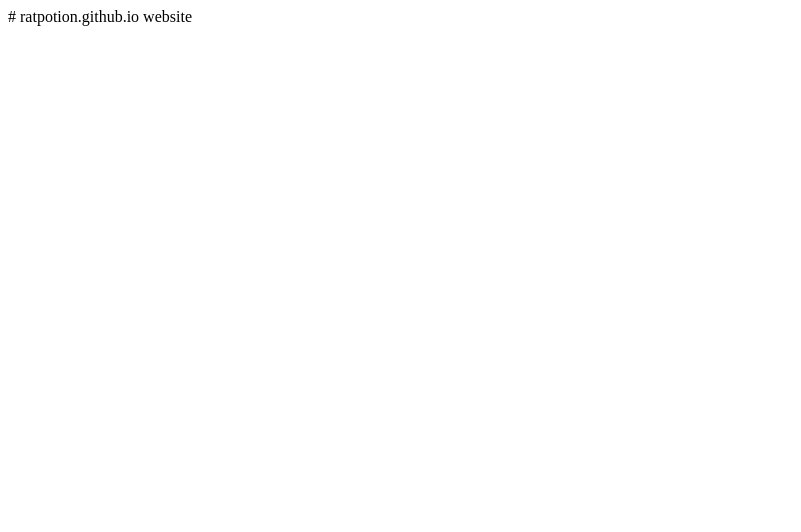
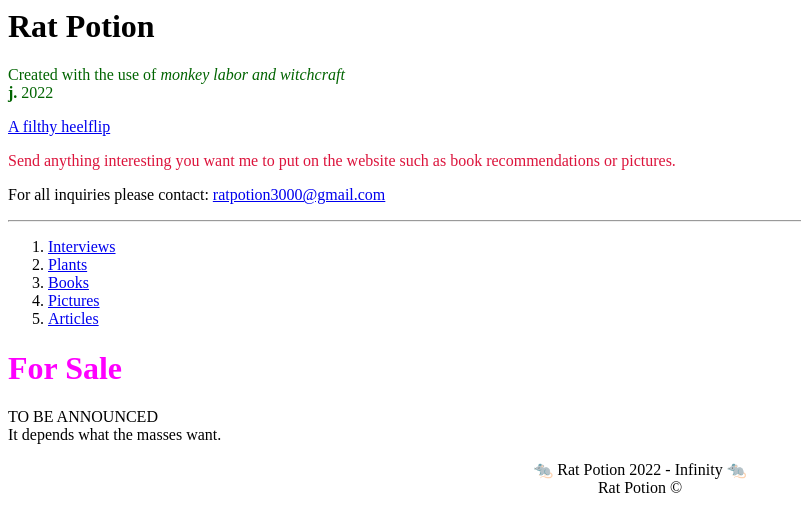
Before and after one commit to ratpotion/ratpotion.github.io, a plain HTML site: page index.html in a window 1280 px wide. Shown: the whole page, without its empty margins (0-801 px from the left). Drawn offline with Linux system fonts and the light colour scheme.

Commit message:
Create index.html
This is the index file

```diff
--- a/index.html
+++ b/index.html
@@ -1,2 +1,48 @@
-# ratpotion.github.io
-website
+<html>
+  <head>
+  <style>
+  a:link {
+	color:green
+	background-color: transparent
+	text-decoration: none
+  }
+  </style>
+    <title>Rat Potion</title>
+
+  <body>
+	<h1>Rat Potion</h1>
+    <p style="color:darkgreen">Created with the use of <em>monkey labor and witchcraft</em>
+	<br><strong>j.</strong> 2022
+	</p>
+	<p><a href="https://www.youtube.com/watch?v=miQrZhg3Jss&ab_channel=youngseagull63" target="_blank">A filthy heelflip</a></p> <!-- ABSOLUTE URL -->
+	<p style="color:crimson">Send anything interesting you want me to put on the website such as book recommendations or pictures.</p>
+	<p>For all inquiries please contact: <a href="mailto:ratpotion3000@gmail.com">ratpotion3000@gmail.com</a></p>
+	<hr/>
+	<!--
+	<span style="color:red">1. Interviews</span><br>
+    <span style="color:blue">2. Plants</span><br>
+    <span style="color:green">3. Books</span><br>
+    <span style="color:orange">4. Pictures</span><br>
+    <span style="color:purple">5. Food</span><br>
+	<span style="color:silver">6. About</span><br>
+	-->
+
+	<div class="nav">
+      <div class="container">
+        <ol>
+          <li><a href="WEBPAGE_INTERVIEWS.html">Interviews</a></li>
+          <li><a href="WEBPAGE_PLANTS.html">Plants</a></li>
+          <li><a href="WEBPAGE_BOOKS.html">Books</a></li>
+          <li><a href="WEBPAGE_PICTURES.html">Pictures</a></li>
+		  <li><a href="WEBPAGE_ARTICLES.html">Articles</a></li>
+        </ol>
+      </div>
+    </div>
+
+	<h1 style="color:magenta">For Sale</h1>
+	<p>TO BE ANNOUNCED<br>It depends what the masses want.</p>
+	<center>&#128000; Rat Potion 2022 - Infinity &#128000;</center>
+	<center>Rat Potion &copy;</center>
+  </body>
+  </head>
+</html>
```
